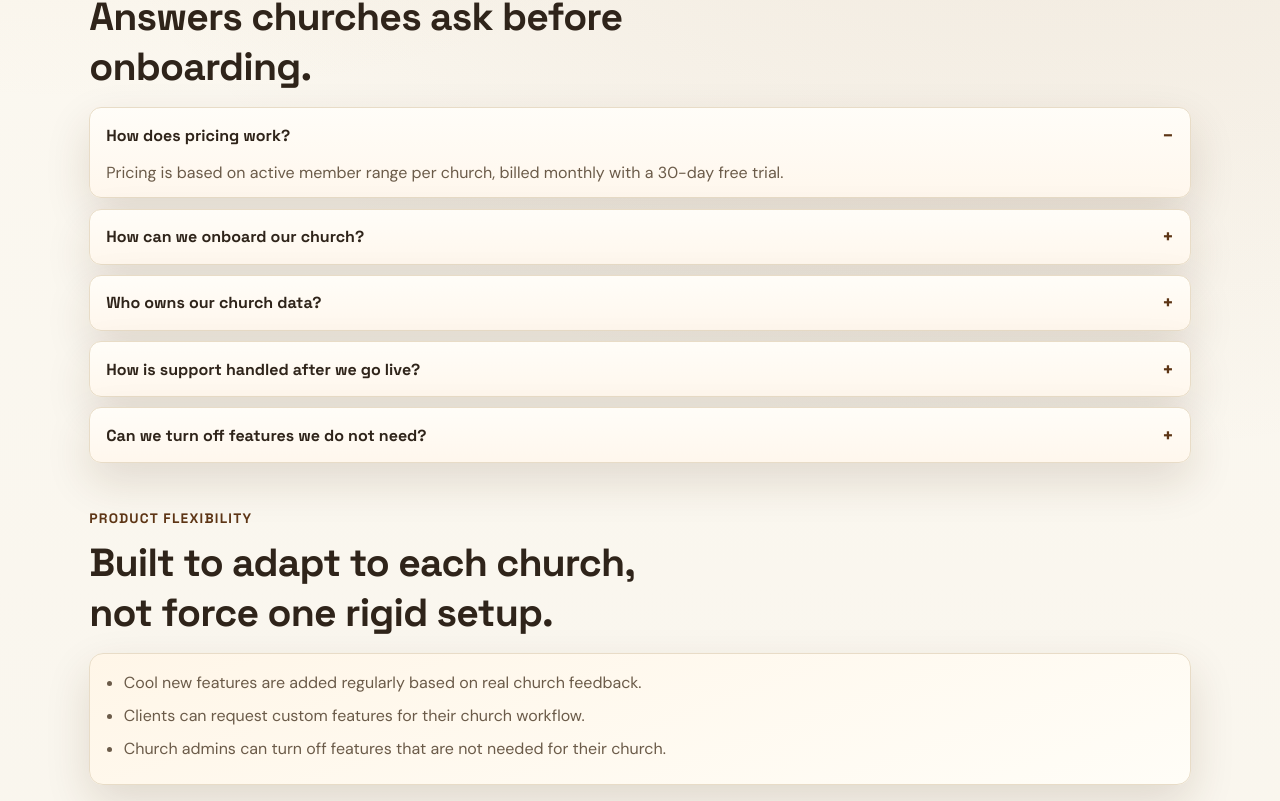
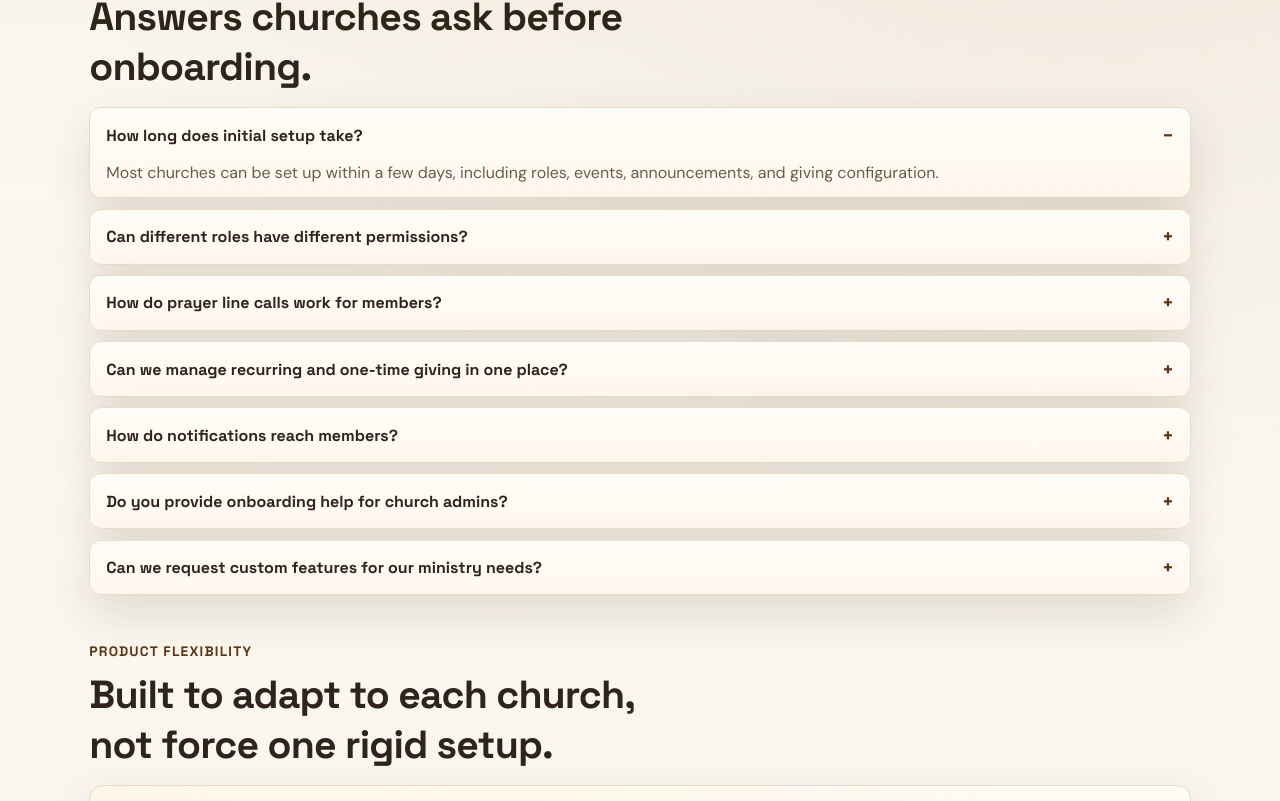
Before and after one commit to kevinofficial95/church-circle-website, a React (Vite) app: page / in a window 1280 px wide. Shown: the part 1519-2320 px from the top of the page. Built offline with nearby package versions, Linux system fonts and the light colour scheme; no server answers.

Commit message:
chore: update FAQ with onboarding roles prayer line giving notifications and custom feature questions

```diff
--- a/src/App.tsx
+++ b/src/App.tsx
@@ -128,24 +128,32 @@ const screenshotSlides = [
 
 const faqItems = [
   {
-    question: "How does pricing work?",
-    answer: "Pricing is based on active member range per church, billed monthly with a 30-day free trial.",
+    question: "How long does initial setup take?",
+    answer: "Most churches can be set up within a few days, including roles, events, announcements, and giving configuration.",
   },
   {
-    question: "How can we onboard our church?",
-    answer: "Most churches can onboard within days with guided setup for users, roles, events, announcements, and giving.",
+    question: "Can different roles have different permissions?",
+    answer: "Yes. Church Circle supports role-based access so pastors, admins, trustees, and members see the right controls.",
   },
   {
-    question: "Who owns our church data?",
-    answer: "Your church retains ownership of your data. Church Circle acts as the platform provider only.",
+    question: "How do prayer line calls work for members?",
+    answer: "Leaders can start a prayer line and members can join live from the app with real-time participation updates.",
   },
   {
-    question: "How is support handled after we go live?",
-    answer: "Our team provides direct support with fast response times, plus practical onboarding and rollout guidance.",
+    question: "Can we manage recurring and one-time giving in one place?",
+    answer: "Yes. The giving flow supports both one-time and recurring giving in one unified church giving experience.",
   },
   {
-    question: "Can we turn off features we do not need?",
-    answer: "Yes. Church leaders can enable or disable modules based on their ministry needs and growth stage.",
+    question: "How do notifications reach members?",
+    answer: "Members receive in-app notifications, and key updates can be sent through the communication tools in Church Circle.",
+  },
+  {
+    question: "Do you provide onboarding help for church admins?",
+    answer: "Yes. We provide guided onboarding support to help church admins launch smoothly and train their teams.",
+  },
+  {
+    question: "Can we request custom features for our ministry needs?",
+    answer: "Yes. We regularly review client requests and prioritize feature delivery based on church impact.",
   },
 ];
 
```
